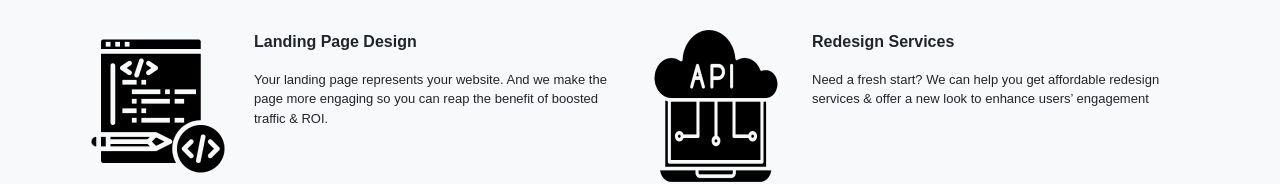
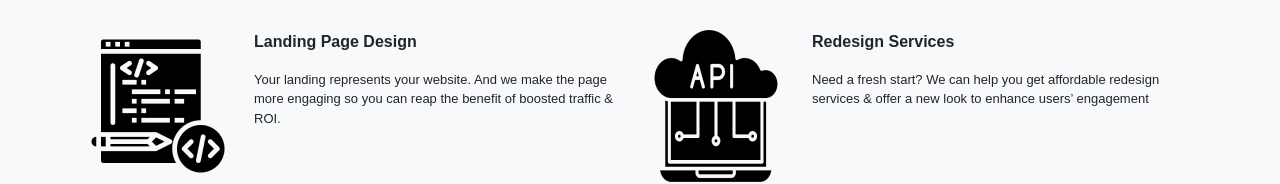
Before and after one commit to bhavuksidhu/VBS-Tech, a React (Create React App) app: page /webdesignn in a window 1280 px wide. Shown: the part 836-1020 px from the top of the page. Built offline with nearby package versions, Linux system fonts and the light colour scheme.

Commit message:
changess

```diff
--- a/src/Component/Webdesignn.js
+++ b/src/Component/Webdesignn.js
@@ -67,7 +67,7 @@ export default function Webdesignn() {
                                     <div className='divwd2'>
                                         <p><b>Landing Page Design
                                         </b></p>
-                                        <p className='paradiv'>Your landing page represents your website. And we make the page more engaging so you can reap the benefit of boosted traffic & ROI.
+                                        <p className='paradiv'>Your landing  represents your website. And we make the page more engaging so you can reap the benefit of boosted traffic & ROI.
 
                                         </p>
                                     </div>
```
